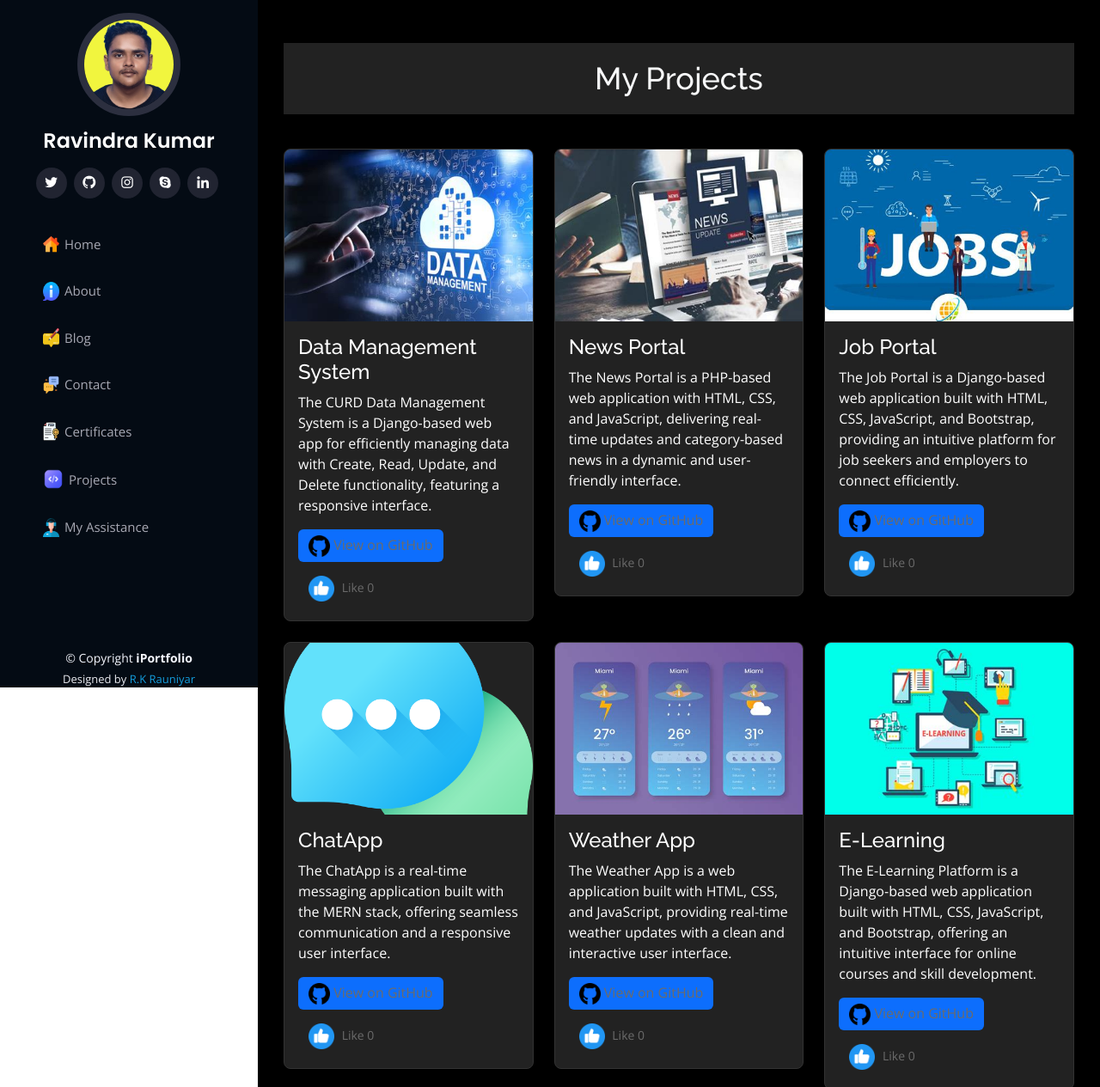
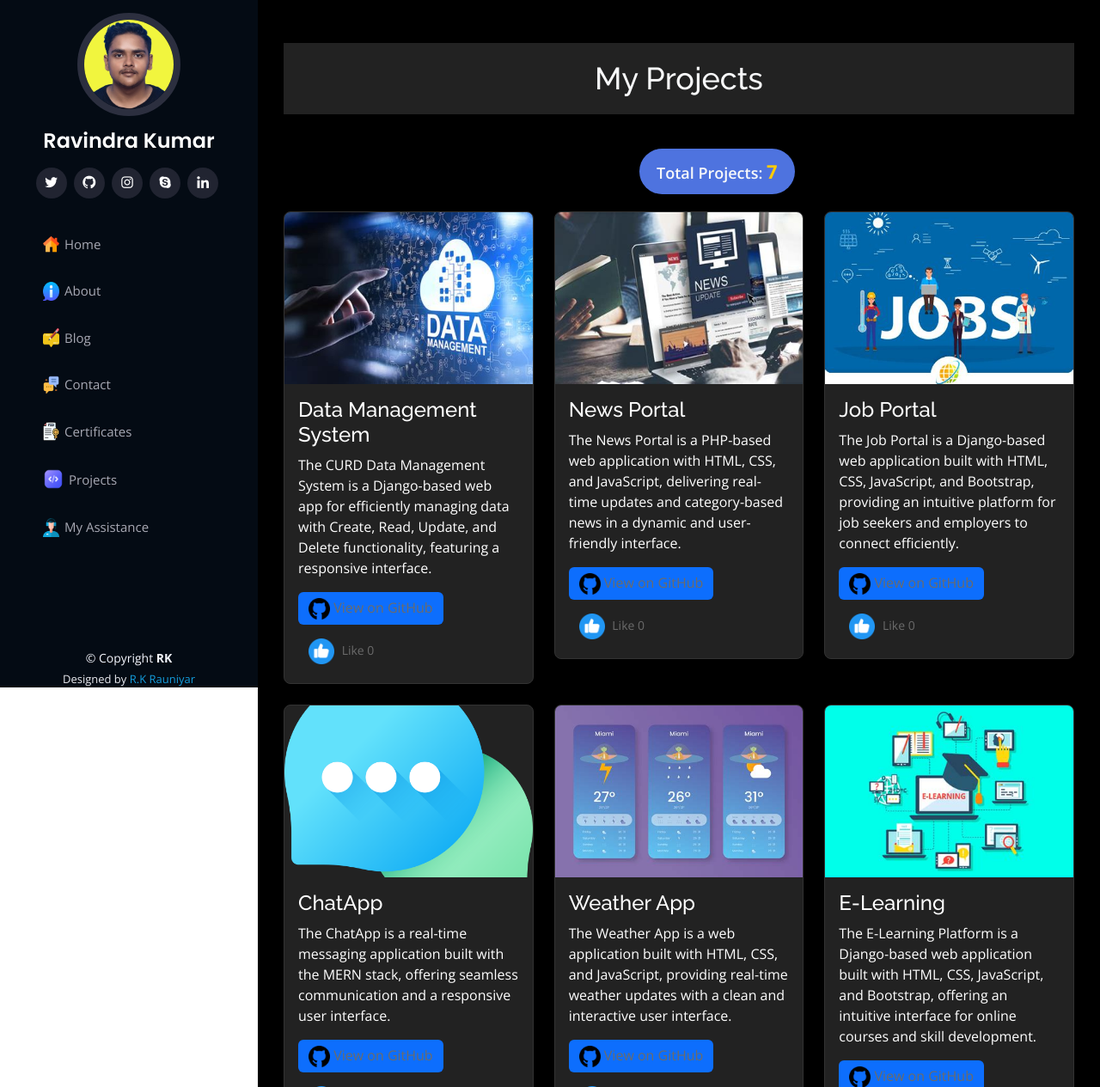
Before and after one commit to Ravindrak0812/Portfolio_Project, a Django app: page /projects in a window 1280 px wide. Shown: the top 1265 px of the page at 86% size. Run offline with Django 4.2, Linux system fonts and the light colour scheme; some libraries are stand-ins or nearby versions.

Commit message:
update base

```diff
--- a/templates/base.html
+++ b/templates/base.html
@@ -103,7 +103,7 @@
   <footer id="footer">
     <div class="container">
       <div class="copyright">
-        &copy; Copyright <strong><span>iPortfolio</span></strong>
+        &copy; Copyright <strong><span>RK</span></strong>
       </div>
       <div class="credits">
         Designed by <a href="">R.K Rauniyar</a>
--- a/templates/home.html
+++ b/templates/home.html
@@ -39,6 +39,7 @@
                 color: #CE93CEFF !important; /* Purple color for typing text with increased specificity */
                 font-weight: 600;
             }
+
         </style>
     {% endblock stylecss %}
 
@@ -56,6 +57,7 @@
             <a href="{% static 'assets/img/RESUMENEW.docx' %}" download="Ravindra_Kumar_Resume.pdf" class="download-resume-btn">
                 Download Resume
             </a>
+
         </div>
     </section>
 {% endblock hero %}
--- a/templates/projects.html
+++ b/templates/projects.html
@@ -5,7 +5,11 @@
 {% block body %}
 <section id="projects" class="projects-section" style="background-color: #000; padding: 50px 0;">
     <div class="container">
+
       <h2 class="text-center text-light  mpro" style="font-size: 36px; margin-bottom: 40px; text-align: center; padding: 20px 10px; background-color: #222; box-shadow: 0 4px 6px rgba(0, 0, 0, 0.6);">My Projects</h2>
+      <div  class="project-count text-light" style="font-size: 18px; margin-bottom: 20px; margin-left:45%;" >
+        Total Projects: <span id="project-count" >0</span>
+    </div>
 
       <div class="row justify-content-center">
 
@@ -168,9 +172,67 @@
             likeCountSpan.textContent = storedCount;
         });
     });
+    document.addEventListener("DOMContentLoaded", () => {
+      // Count the number of project cards
+      const projectCards = document.querySelectorAll('.project-card');
+      const projectCount = projectCards.length;
+
+      // Update the project count
+      document.getElementById('project-count').textContent = projectCount;
+  });
+
 </script>
 
 <style>
+ /* Container for the header section */
+.projects-header {
+  background-color: #1e1e1e;
+  padding: 40px 20px;
+  text-align: center;
+  border-radius: 4px;
+}
+
+.projects-header h1 {
+  color: #ffffff;
+  font-size: 36px;
+  font-weight: 700;
+  margin-bottom: 20px;
+  text-transform: uppercase;
+  letter-spacing: 1.5px;
+}
+
+.project-count {
+  display: inline-block;
+  padding: 10px 20px;
+  background: #4e73df;
+  color: #fff;
+  font-size: 18px;
+  font-weight: 600;
+  border-radius: 50px;
+  transition: transform 0.3s ease, box-shadow 0.3s ease;
+}
+
+.project-count:hover {
+  transform: scale(1.1);
+  box-shadow: 0 8px 15px rgba(0, 0, 0, 0.3);
+}
+
+#project-count {
+  color: #ffcc00;
+  font-size: 22px;
+  font-weight: 700;
+}
+
+/* Project container styles */
+.projects-container {
+  display: grid;
+  grid-template-columns: repeat(auto-fill, minmax(250px, 1fr)); /* Responsive grid */
+  gap: 20px;
+  padding: 20px;
+  margin-top: 20px;
+}
+
+
 
  /* Hover effect for project cards */
 .project-card {
@@ -255,6 +317,7 @@
   }
 }
 
+
 /* Apply infinite animation to the project buttons */
 .project-info .btn {
   animation: buttonColorChange 0.5s infinite ease-in-out;
```
